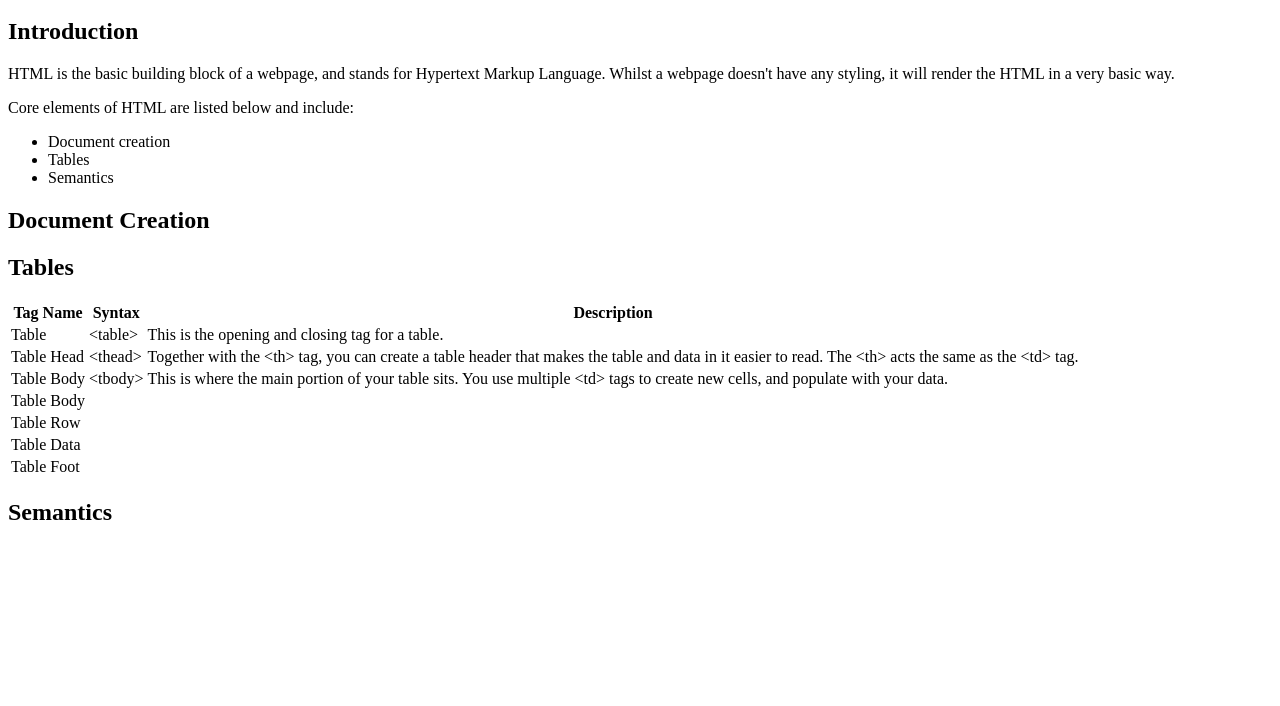
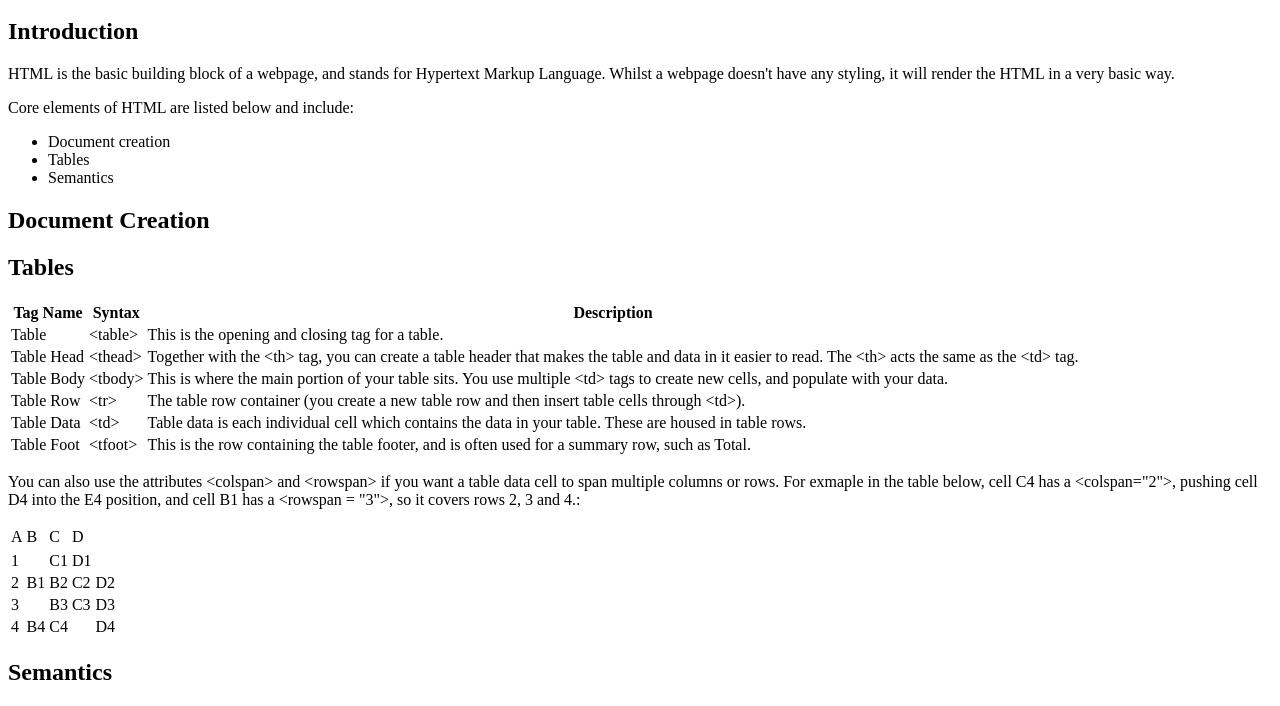
Before and after one commit to CH-MinuteMaker/Project-4---CSS-Style-Cheatsheet, a plain HTML site: page index.html in a window 1280 px wide. Shown: the part 122-828 px from the top of the page. Before the commit the page ends 800 px from the top, so only its background shows below. Drawn offline with Linux system fonts and the light colour scheme.

Commit message:
completed tables section

```diff
--- a/index.html
+++ b/index.html
@@ -61,23 +61,62 @@
                     </tr>
 
                     <tr>
-                        <td>Table Body</td>
-                    </tr>
-
-                    <tr>
                         <td>Table Row</td>
+                        <td>&lt;tr&gt;</td>
+                        <td>The table row container (you create a new table row and then insert table cells through &lt;td&gt;).</td>
                     </tr>
 
                     <tr>
                         <td>Table Data</td>
+                        <td>&lt;td&gt;</td>
+                        <td>Table data is each individual cell which contains the data in your table. These are housed in table rows.</td>
                     </tr>
 
                     <tr>
                         <td>Table Foot</td>
+                        <td>&lt;tfoot&gt;</td>
+                        <td>This is the row containing the table footer, and is often used for a summary row, such as Total.</td>
                     </tr>
+                 </tbody>
+            </table>
 
-                 </tbody>
+            <p>You can also use the attributes &lt;colspan&gt; and &lt;rowspan&gt; if you want a table data cell to span multiple columns or rows.
+                For exmaple in the table below, cell C4 has a &lt;colspan="2"&gt;, pushing cell D4 into the E4 position, and cell B1 has a &lt;rowspan = "3"&gt;, so it covers rows 2, 3 and 4.:
+            </p>
 
+            <table>
+                <tr>
+                    <thead>
+                        <td>A</td>
+                        <td>B</td>
+                        <td>C</td>
+                        <td>D</td>
+                    </thead>
+                </tr>
+                <tr>
+                    <td>1</td>
+                    <td rowspan="3">B1</td>
+                    <td>C1</td>
+                    <td>D1</td>
+                </tr>
+                <tr>
+                    <td>2</td>
+                    <td>B2</td>
+                    <td>C2</td>
+                    <td>D2</td>
+                </tr>
+                <tr>
+                    <td>3</td>
+                    <td>B3</td>
+                    <td>C3</td>
+                    <td>D3</td>
+                </tr>
+                <tr>
+                    <td>4</td>
+                    <td>B4</td>
+                    <td colspan="2">C4</td>
+                    <td>D4</td>
+                </tr>
             </table>
         </section>
 
```
